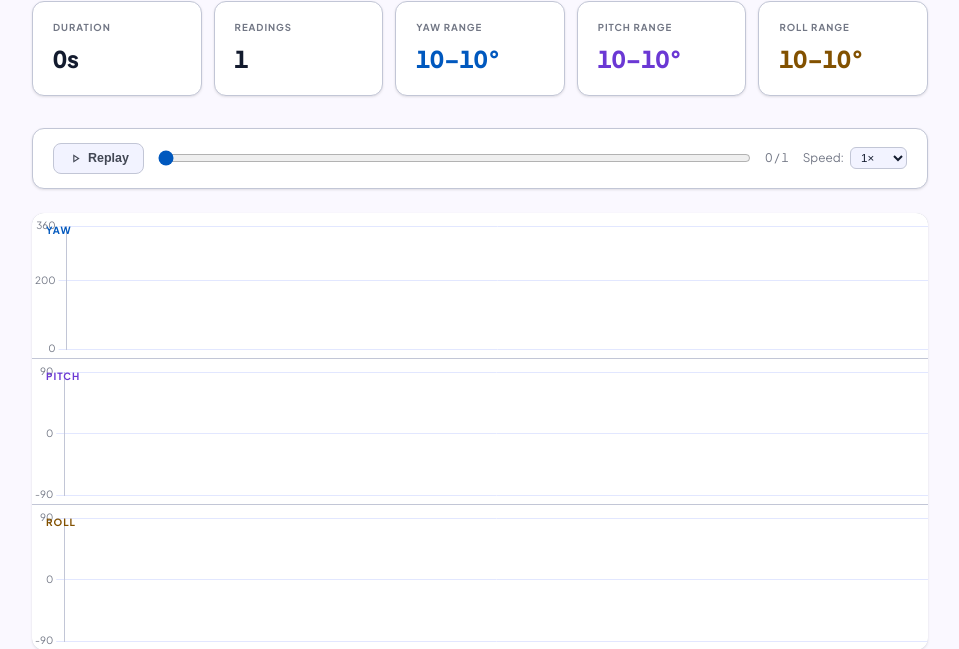
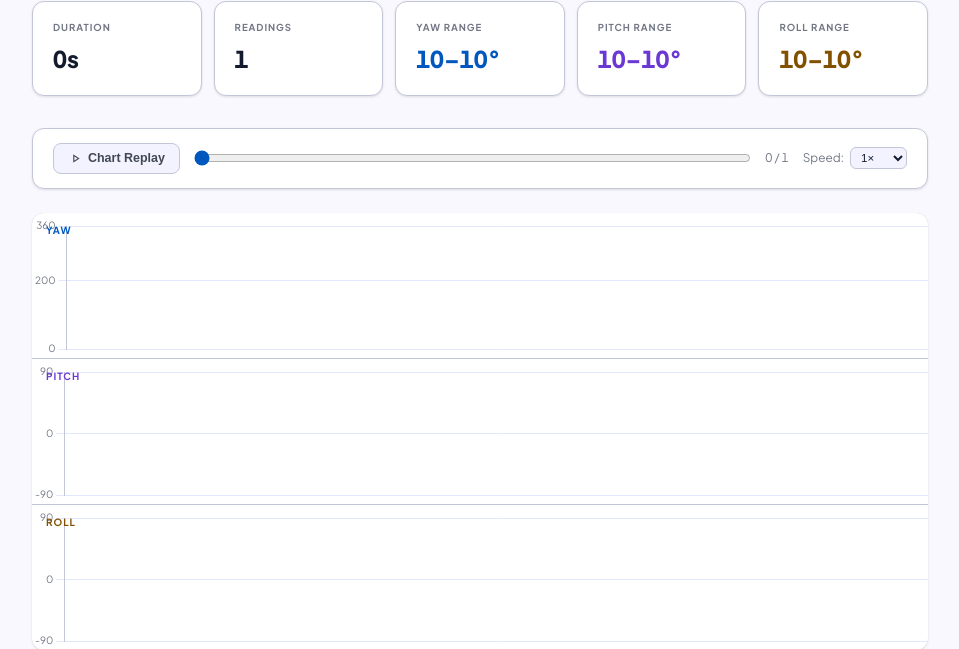
Before and after one commit to iharishdwivedi/IMU-Motion-Studio, a Flask app: template templates/session_detail.html in a window 1280 px wide. Shown: the part 235-884 px from the top of the page, without its empty margins (160-1119 px from the left). Run offline with Flask 3, Linux system fonts and the light colour scheme; the template is opened without the code that fills it: most values are stand-ins (such as "Sample title", 1, 10 or a date in 2020).

Commit message:
Rename chart replay button label to Chart Replay
Co-Authored-By: Claude Sonnet 4.6 <noreply@anthropic.com>

```diff
--- a/templates/session_detail.html
+++ b/templates/session_detail.html
@@ -98,7 +98,7 @@
   {% if data.readings %}
   <!-- Replay controls -->
   <div class="replay-bar">
-    <button class="replay-btn" id="btn-replay"><span class="ms">play_arrow</span> Replay</button>
+    <button class="replay-btn" id="btn-replay"><span class="ms">play_arrow</span> Chart Replay</button>
     <input type="range" class="replay-prog" id="replay-range" min="0" max="{{ data.readings|length - 1 }}" value="0" step="1">
     <div class="replay-time"><span id="replay-cur">0</span> / {{ data.readings|length }}</div>
     <div class="replay-speed">
@@ -209,7 +209,7 @@ function setReplayBtn(active) {
     btnReplay.innerHTML = '<span class="ms">stop</span> Stop';
     btnReplay.classList.add('active');
   } else {
-    btnReplay.innerHTML = '<span class="ms">play_arrow</span> Replay';
+    btnReplay.innerHTML = '<span class="ms">play_arrow</span> Chart Replay';
     btnReplay.classList.remove('active');
   }
 }
```
